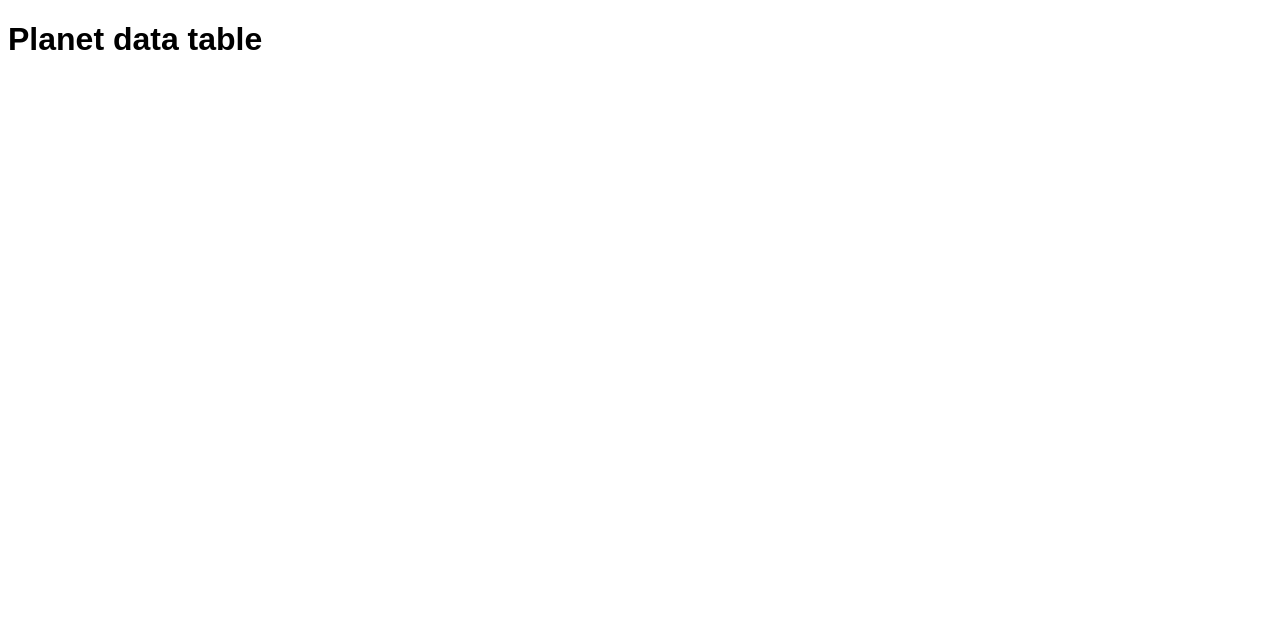
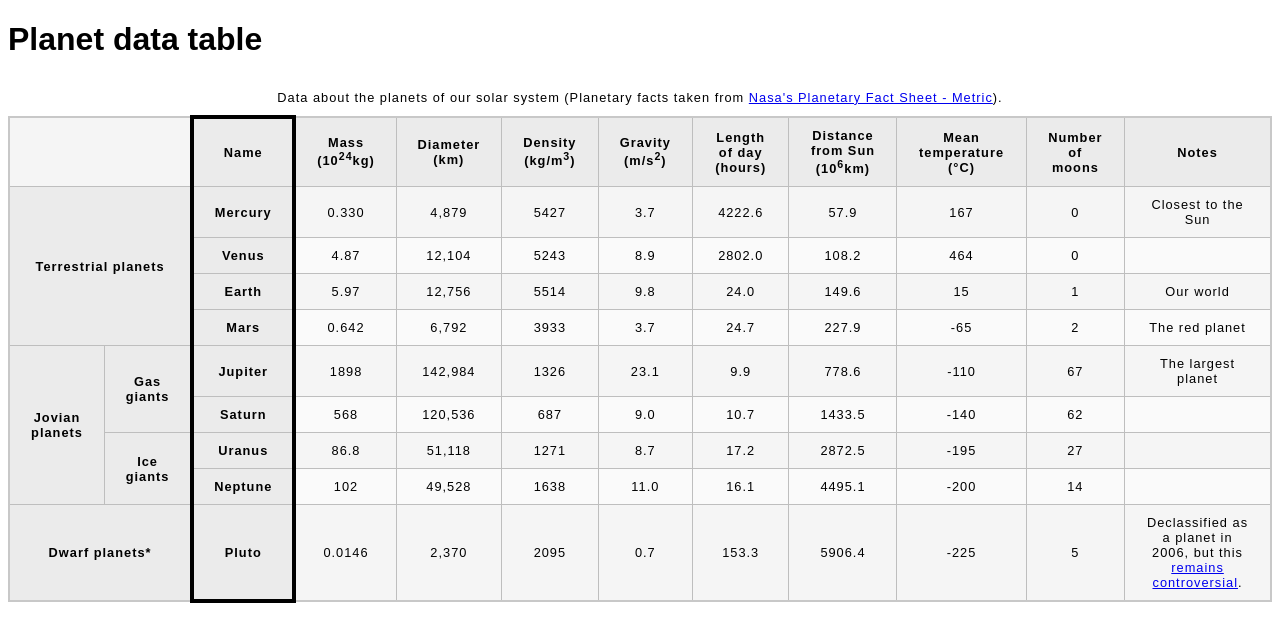
Before and after one commit to hadrianoo/planet-data-table, a plain HTML site: page index.html in a window 1280 px wide. Drawn offline with Linux system fonts and the light colour scheme.

Commit message:
Exercise solve

```diff
--- a/index.html
+++ b/index.html
@@ -10,6 +10,149 @@
 
 <body>
     <h1>Planet data table</h1>
+    <table>
+        <caption>Data about the planets of our solar system (Planetary facts taken from <a
+                href="http://nssdc.gsfc.nasa.gov/planetary/factsheet/">Nasa's Planetary Fact Sheet - Metric</a>).
+        </caption>
+        <colgroup>
+            <col span="2" />
+            <col class="column-border" />
+            <col span="9" />
+        </colgroup>
+        <thead>
+            <tr>
+                <td colspan="2"></td>
+                <th scope="col">Name</th>
+                <th scope="col">Mass (10<sup>24</sup>kg)</th>
+                <th scope="col">Diameter (km)</th>
+                <th scope="col">Density (kg/m<sup>3</sup>)</th>
+                <th scope="col">Gravity (m/s<sup>2</sup>)</th>
+                <th scope="col">Length of day (hours)</th>
+                <th scope="col">Distance from Sun (10<sup>6</sup>km)</th>
+                <th scope="col">Mean temperature (°C)</th>
+                <th scope="col">Number of moons</th>
+                <th scope="col">Notes</th>
+            </tr>
+        </thead>
+        <tbody>
+            <tr>
+                <th rowspan="4" colspan="2" scope="rowgroup">Terrestrial planets</th>
+                <th scope="row">Mercury</th>
+                <td>0.330</td>
+                <td>4,879</td>
+                <td>5427</td>
+                <td>3.7</td>
+                <td>4222.6</td>
+                <td>57.9</td>
+                <td>167</td>
+                <td>0</td>
+                <td>Closest to the Sun</td>
+            </tr>
+            <tr>
+                <th scope="row">Venus</th>
+                <td>4.87</td>
+                <td>12,104</td>
+                <td>5243</td>
+                <td>8.9</td>
+                <td>2802.0</td>
+                <td>108.2</td>
+                <td>464</td>
+                <td>0</td>
+                <td></td>
+            </tr>
+            <tr>
+                <th scope="row">Earth</th>
+                <td>5.97</td>
+                <td>12,756</td>
+                <td>5514</td>
+                <td>9.8</td>
+                <td>24.0</td>
+                <td>149.6</td>
+                <td>15</td>
+                <td>1</td>
+                <td>Our world</td>
+            </tr>
+            <tr>
+                <th scope="row">Mars</th>
+                <td>0.642</td>
+                <td>6,792</td>
+                <td>3933</td>
+                <td>3.7</td>
+                <td>24.7</td>
+                <td>227.9</td>
+                <td>-65</td>
+                <td>2</td>
+                <td>The red planet</td>
+            </tr>
+            <tr>
+                <th rowspan="4" scope="rowgroup">Jovian planets</th>
+                <th rowspan="2" scope="rowgroup">Gas giants</th>
+                <th scope="row">Jupiter</th>
+                <td>1898</td>
+                <td>142,984</td>
+                <td>1326</td>
+                <td>23.1</td>
+                <td>9.9</td>
+                <td>778.6</td>
+                <td>-110</td>
+                <td>67</td>
+                <td>The largest planet</td>
+            </tr>
+            <tr>
+                <th scope="row">Saturn</th>
+                <td>568</td>
+                <td>120,536</td>
+                <td>687</td>
+                <td>9.0</td>
+                <td>10.7</td>
+                <td>1433.5</td>
+                <td>-140</td>
+                <td>62</td>
+                <td></td>
+            </tr>
+            <tr>
+                <th rowspan="2" scope="rowgroup">Ice giants</th>
+                <th scope="row">Uranus</th>
+                <td>86.8</td>
+                <td>51,118</td>
+                <td>1271</td>
+                <td>8.7</td>
+                <td>17.2</td>
+                <td>2872.5</td>
+                <td>-195</td>
+                <td>27</td>
+                <td></td>
+            </tr>
+            <tr>
+                <th scope="row">Neptune</th>
+                <td>102</td>
+                <td>49,528</td>
+                <td>1638</td>
+                <td>11.0</td>
+                <td>16.1</td>
+                <td>4495.1</td>
+                <td>-200</td>
+                <td>14</td>
+                <td></td>
+            </tr>
+            <tr>
+                <th colspan="2" scope="rowgroup">Dwarf planets*</th>
+                <th scope="row">Pluto</th>
+                <td>0.0146</td>
+                <td>2,370</td>
+                <td>2095</td>
+                <td>0.7</td>
+                <td>153.3</td>
+                <td>5906.4</td>
+                <td>-225</td>
+                <td>5</td>
+                <td>Declassified as a planet in 2006, but this <a
+                        href="http://www.usatoday.com/story/tech/2014/10/02/pluto-planet-solar-system/16578959/">remains
+                        controversial</a>.
+                </td>
+            </tr>
+        </tbody>
+    </table>
 </body>
 
 </html>
--- a/style.css
+++ b/style.css
@@ -36,5 +36,5 @@ caption {
 }
 
 .column-border {
-    border: 2px solid black;
+    border: 4px solid black;
 }
```
